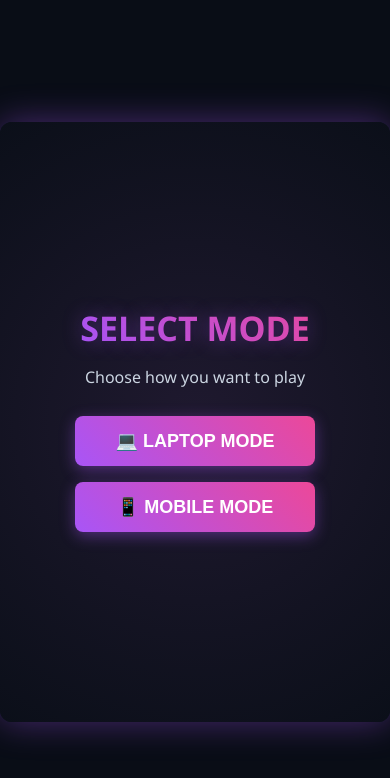
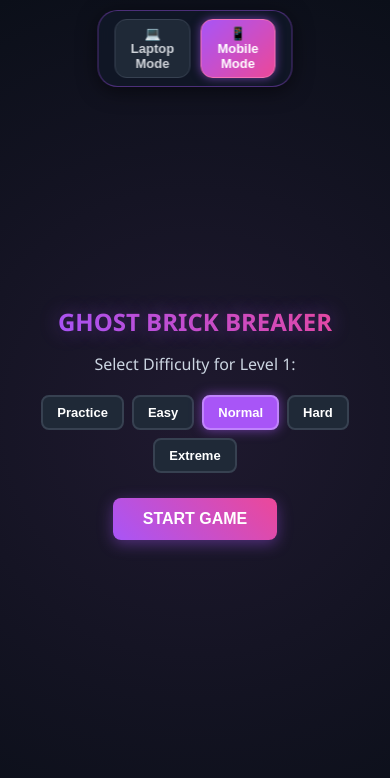
Before and after one commit to azanmahan167/ball-brick-breaker, a plain HTML site: page index.html in a window 390 px wide. Drawn offline with Linux system fonts and the light colour scheme.

Commit message:
Update index.html

```diff
--- a/index.html
+++ b/index.html
@@ -5,36 +5,100 @@
     <meta name="viewport" content="width=device-width, initial-scale=1.0, maximum-scale=1.0, user-scalable=no">
     <title>Boll Brick Breaker - Ghost Edition</title>
     <style>
-        * { box-sizing: border-box; margin: 0; padding: 0; user-select: none; -webkit-user-select: none; }
+        * {
+            box-sizing: border-box;
+            margin: 0;
+            padding: 0;
+            user-select: none;
+            -webkit-user-select: none;
+            touch-action: none;
+        }
         body {
             background: #090d16;
             color: #fff;
             font-family: 'Segoe UI', Tahoma, Geneva, Verdana, sans-serif;
             display: flex;
+            flex-direction: column;
             justify-content: center;
             align-items: center;
             min-height: 100vh;
             overflow: hidden;
-            touch-action: none;
+            background-color: #05070d;
         }
+
+        /* Mode Selector Toolbar on top */
+        #top-bar {
+            position: absolute;
+            top: 10px;
+            left: 50%;
+            transform: translateX(-50%);
+            z-index: 100;
+            display: flex;
+            gap: 10px;
+            background: rgba(17, 24, 39, 0.85);
+            padding: 8px 16px;
+            border-radius: 20px;
+            border: 1px solid rgba(168, 85, 247, 0.4);
+            backdrop-filter: blur(8px);
+            box-shadow: 0 4px 20px rgba(0,0,0,0.5);
+        }
+
+        .mode-toggle-btn {
+            background: #1f2937;
+            border: 1px solid #374151;
+            color: #d1d5db;
+            padding: 6px 14px;
+            font-size: 13px;
+            font-weight: bold;
+            border-radius: 12px;
+            cursor: pointer;
+            transition: all 0.2s ease;
+            display: flex;
+            align-items: center;
+            gap: 6px;
+        }
+
+        .mode-toggle-btn.active {
+            background: linear-gradient(135deg, #a855f7, #ec4899);
+            border-color: #f472b6;
+            color: #ffffff;
+            box-shadow: 0 0 10px rgba(168, 85, 247, 0.6);
+        }
+
+        /* Container dynamics */
         #game-container {
             position: relative;
             width: 800px;
             height: 600px;
+            max-width: 95vw;
+            max-height: 85vh;
+            aspect-ratio: 4/3;
             box-shadow: 0 0 35px rgba(168, 85, 247, 0.4);
             border-radius: 12px;
             overflow: hidden;
             background: #111827;
+            transition: all 0.3s ease;
+            margin-top: 30px;
         }
 
+        /* Mobile specific mode override */
         #game-container.mobile-mode {
             width: 100vw !important;
             height: 100vh !important;
+            max-width: 100vw !important;
+            max-height: 100vh !important;
+            aspect-ratio: auto !important;
             border-radius: 0 !important;
             box-shadow: none !important;
+            margin-top: 0 !important;
         }
 
-        canvas { display: block; background: #0b0f19; width: 100%; height: 100%; }
+        canvas {
+            display: block;
+            background: #0b0f19;
+            width: 100%;
+            height: 100%;
+        }
 
         .overlay {
             position: absolute;
@@ -45,9 +109,11 @@
             justify-content: center;
             align-items: center;
             z-index: 10;
+            padding: 20px;
+            text-align: center;
         }
         .title {
-            font-size: 44px;
+            font-size: clamp(24px, 5vw, 44px);
             font-weight: 900;
             text-transform: uppercase;
             background: linear-gradient(45deg, #a855f7, #ec4899);
@@ -55,11 +121,11 @@
             -webkit-text-fill-color: transparent;
             margin-bottom: 15px;
             text-shadow: 0 0 20px rgba(168, 85, 247, 0.4);
-            text-align: center;
         }
         .progress-box {
-            width: 60%;
-            height: 20px;
+            width: 80%;
+            max-width: 300px;
+            height: 18px;
             background: #1f2937;
             border-radius: 10px;
             overflow: hidden;
@@ -71,22 +137,22 @@
             background: linear-gradient(90deg, #a855f7, #ec4899);
             transition: width 0.1s;
         }
-        .loading-text { margin-top: 10px; color: #9ca3af; font-weight: 600; }
+        .loading-text { margin-top: 10px; color: #9ca3af; font-weight: 600; font-size: 14px; }
 
         .mode-container {
             display: flex;
             flex-wrap: wrap;
-            gap: 10px;
+            gap: 8px;
             justify-content: center;
             margin: 15px 0;
-            max-width: 80%;
+            max-width: 90%;
         }
         .mode-btn {
             background: #1f2937;
             border: 2px solid #374151;
             color: white;
-            padding: 10px 18px;
-            font-size: 14px;
+            padding: 8px 14px;
+            font-size: 13px;
             font-weight: bold;
             border-radius: 8px;
             cursor: pointer;
@@ -102,8 +168,8 @@
             background: linear-gradient(45deg, #a855f7, #ec4899);
             border: none;
             color: white;
-            padding: 14px 36px;
-            font-size: 18px;
+            padding: 12px 30px;
+            font-size: 16px;
             font-weight: bold;
             border-radius: 8px;
             cursor: pointer;
@@ -117,6 +183,16 @@
 </head>
 <body>
 
+<!-- Dynamic Viewport Switcher Toolbar -->
+<div id="top-bar">
+    <button id="laptop-mode-btn" class="mode-toggle-btn active" onclick="setResponsiveMode('laptop')">
+        💻 Laptop Mode
+    </button>
+    <button id="mobile-mode-btn" class="mode-toggle-btn" onclick="setResponsiveMode('mobile')">
+        📱 Mobile Mode
+    </button>
+</div>
+
 <div id="game-container">
     <!-- Loading Screen -->
     <div id="loading-screen" class="overlay">
@@ -125,15 +201,7 @@
         <div id="loading-status" class="loading-text">Loading Game Engine... 0%</div>
     </div>
 
-    <!-- Device Selection Screen -->
-    <div id="device-screen" class="overlay hidden">
-        <h1 class="title" style="font-size: 34px;">Select Mode</h1>
-        <p style="color: #cbd5e1; margin-bottom: 20px;">Choose how you want to play</p>
-        <button class="btn" style="width: 240px; margin: 8px;" onclick="selectDevice('laptop')">💻 LAPTOP MODE</button>
-        <button class="btn" style="width: 240px; margin: 8px;" onclick="selectDevice('mobile')">📱 MOBILE MODE</button>
-    </div>
-
-    <!-- Start Screen -->
+    <!-- Start & Difficulty Screen -->
     <div id="start-screen" class="overlay hidden">
         <h1 class="title">Ghost Brick Breaker</h1>
         <p style="color: #cbd5e1; margin-bottom: 5px;" id="level-display-label">Select Difficulty for Level 1:</p>
@@ -149,11 +217,12 @@
         <button class="btn" id="start-btn" onclick="startSelectedLevel()">START GAME</button>
     </div>
 
-    <!-- Canvas -->
+    <!-- Game Canvas -->
     <canvas id="gameCanvas" width="800" height="600"></canvas>
 </div>
 
 <script>
+const container = document.getElementById("game-container");
 const canvas = document.getElementById("gameCanvas");
 const ctx = canvas.getContext("2d");
 
@@ -163,6 +232,7 @@ let score = 0;
 let lives = 3;
 let gameState = "LOADING";
 let selectedDifficulty = "normal";
+let currentViewMode = "laptop"; // 'laptop' or 'mobile'
 
 const modeSettings = {
     practice: { speed: 3.0, paddleWidth: 150, hpMult: 0 },
@@ -178,43 +248,74 @@ let bricks = [];
 let particles = [];
 let ghostAnimation = { scale: 0, opacity: 0, active: false };
 
-// Keyboard controls
+function setResponsiveMode(mode) {
+    currentViewMode = mode;
+    const laptopBtn = document.getElementById("laptop-mode-btn");
+    const mobileBtn = document.getElementById("mobile-mode-btn");
+
+    if (mode === 'mobile') {
+        container.classList.add("mobile-mode");
+        laptopBtn.classList.remove("active");
+        mobileBtn.classList.add("active");
+    } else {
+        container.classList.remove("mobile-mode");
+        mobileBtn.classList.remove("active");
+        laptopBtn.classList.add("active");
+    }
+    resizeCanvas();
+}
+
+function resizeCanvas() {
+    // Keep baseline logical canvas dimensions constant (800x600) for uniform physics,
+    // while scaling rendered element bounds smoothly.
+    canvas.width = 800;
+    canvas.height = 600;
+}
+window.addEventListener("resize", resizeCanvas);
+
+// Keyboard Controls
 document.addEventListener("keydown", (e) => {
     if (e.key === "ArrowLeft" || e.key === "a") paddle.dx = -paddle.speed;
     if (e.key === "ArrowRight" || e.key === "d") paddle.dx = paddle.speed;
     if (e.key === " ") releaseBalls();
 });
+
 document.addEventListener("keyup", (e) => {
     if (["ArrowLeft", "a", "ArrowRight", "d"].includes(e.key)) paddle.dx = 0;
 });
 
-// Touch and Mouse controls for mobile/laptop
-canvas.addEventListener("mousemove", (e) => {
+// Helper for Touch/Mouse coordinate calculations
+function handlePointerMove(clientX) {
     const rect = canvas.getBoundingClientRect();
     const scaleX = canvas.width / rect.width;
-    let rootX = (e.clientX - rect.left) * scaleX;
+    let rootX = (clientX - rect.left) * scaleX;
     paddle.x = rootX - paddle.width / 2;
     if (paddle.x < 0) paddle.x = 0;
     if (paddle.x + paddle.width > canvas.width) paddle.x = canvas.width - paddle.width;
+}
+
+// Mouse movement
+canvas.addEventListener("mousemove", (e) => {
+    handlePointerMove(e.clientX);
 });
 
+// Touch controls for Mobile devices
 canvas.addEventListener("touchmove", (e) => {
-    e.preventDefault();
-    const rect = canvas.getBoundingClientRect();
-    const scaleX = canvas.width / rect.width;
-    let rootX = (e.touches[0].clientX - rect.left) * scaleX;
-    paddle.x = rootX - paddle.width / 2;
-    if (paddle.x < 0) paddle.x = 0;
-    if (paddle.x + paddle.width > canvas.width) paddle.x = canvas.width - paddle.width;
-}, { passive: false });
+    if (e.touches.length > 0) {
+        handlePointerMove(e.touches[0].clientX);
+    }
+}, { passive: true });
+
+canvas.addEventListener("touchstart", (e) => {
+    if (e.touches.length > 0) {
+        handlePointerMove(e.touches[0].clientX);
+    }
+    releaseBalls();
+}, { passive: true });
 
 canvas.addEventListener("click", () => {
     releaseBalls();
 });
-
-canvas.addEventListener("touchstart", (e) => {
-    releaseBalls();
-}, { passive: true });
 
 function releaseBalls() {
     balls.forEach(b => {
@@ -233,22 +334,18 @@ let loadInterval = setInterval(() => {
         clearInterval(loadInterval);
         setTimeout(() => {
             document.getElementById("loading-screen").classList.add("hidden");
-            document.getElementById("device-screen").classList.remove("hidden");
-        }, 500);
+            document.getElementById("start-screen").classList.remove("hidden");
+            // Auto detect screen size for initial mode
+            if (window.innerWidth <= 768) {
+                setResponsiveMode('mobile');
+            } else {
+                setResponsiveMode('laptop');
+            }
+        }, 400);
     }
     document.getElementById("progress").style.width = loadPercent + "%";
     document.getElementById("loading-status").innerText = "Loading Game Engine... " + loadPercent + "%";
-}, 80);
-
-function selectDevice(device) {
-    if (device === 'mobile') {
-        document.getElementById("game-container").classList.add("mobile-mode");
-    } else {
-        document.getElementById("game-container").classList.remove("mobile-mode");
-    }
-    document.getElementById("device-screen").classList.add("hidden");
-    document.getElementById("start-screen").classList.remove("hidden");
-}
+}, 60);
 
 function selectMode(mode, btnElement) {
     selectedDifficulty = mode;
@@ -380,6 +477,7 @@ function update() {
                 activeBalls++;
             }
 
+            // Paddle Collision
             if (ball.x > paddle.x && ball.x < paddle.x + paddle.width &&
                 ball.y + ball.radius > paddle.y && ball.y - ball.radius < paddle.y + paddle.height) {
                 let hitPoint = (ball.x - (paddle.x + paddle.width / 2)) / (paddle.width / 2);
@@ -387,6 +485,7 @@ function update() {
                 ball.dy = -Math.abs(ball.speed);
             }
 
+            // Brick Collisions
             bricks.forEach((b) => {
                 if (b.hp > 0) {
                     if (ball.x > b.x && ball.x < b.x + b.w &&
@@ -516,6 +615,7 @@ function drawGhostFace(cx, cy, scale) {
 function draw() {
     ctx.clearRect(0, 0, canvas.width, canvas.height);
 
+    // Paddle
     let pGrad = ctx.createLinearGradient(paddle.x, paddle.y, paddle.x, paddle.y + paddle.height);
     pGrad.addColorStop(0, "#c084fc");
     pGrad.addColorStop(1, "#7e22ce");
@@ -526,6 +626,7 @@ function draw() {
     ctx.roundRect(paddle.x, paddle.y, paddle.width, paddle.height, 5);
     ctx.fill();
 
+    // Balls
     balls.forEach(ball => {
         if (ball.y > canvas.height + 20) return;
         let ballGrad = ctx.createRadialGradient(
@@ -545,8 +646,10 @@ function draw() {
         ctx.shadowBlur = 0;
     });
 
+    // Bricks
     bricks.forEach(b => draw3DBrick(b));
 
+    // Particles
     particles.forEach(p => {
         ctx.fillStyle = p.color;
         ctx.beginPath();
@@ -554,13 +657,15 @@ function draw() {
         ctx.fill();
     });
 
+    // Score & Level UI overlay
     ctx.fillStyle = "#fff";
     ctx.font = "bold 16px Segoe UI";
-    ctx.fillText(`Level: ${currentLevel}/${maxLevels}`, 20, 30);
-    ctx.fillText(`Score: ${score}`, 300, 30);
-    ctx.fillText(`Mode: ${selectedDifficulty.toUpperCase()}`, 480, 30);
-    ctx.fillText(`Lives: ${lives}`, 700, 30);
+    ctx.fillText(`Lvl: ${currentLevel}/${maxLevels}`, 15, 30);
+    ctx.fillText(`Score: ${score}`, 250, 30);
+    ctx.fillText(`Mode: ${selectedDifficulty.toUpperCase()}`, 450, 30);
+    ctx.fillText(`Lives: ${lives}`, 710, 30);
 
+    // Level Victory Animation
     if (gameState === "GHOST_CLEAR") {
         if (ghostAnimation.opacity < 1) ghostAnimation.opacity += 0.03;
         if (ghostAnimation.scale < 1.2) ghostAnimation.scale += 0.03;
@@ -571,7 +676,7 @@ function draw() {
         drawGhostFace(canvas.width / 2, canvas.height / 2 - 20, ghostAnimation.scale);
 
         ctx.fillStyle = "#e9d5ff";
-        ctx.font = "900 32px Segoe UI";
+        ctx.font = "900 28px Segoe UI";
         ctx.shadowColor = "#a855f7";
         ctx.shadowBlur = 15;
         ctx.textAlign = "center";
```
